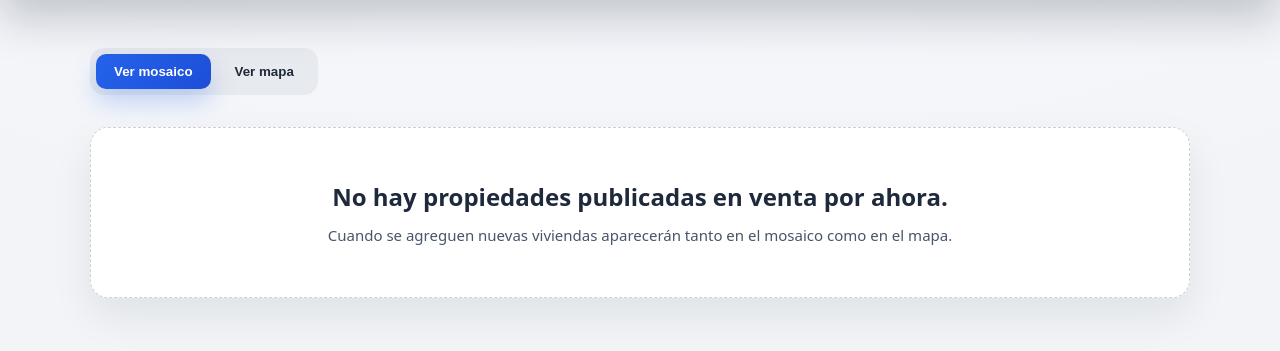
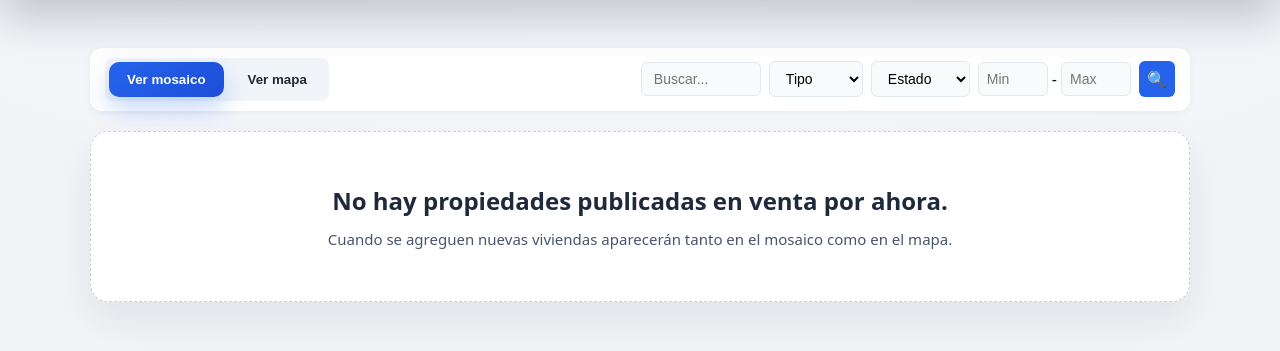
Before and after one commit to felipefe23/Los-villanos, a Flask app: page /ventas in a window 1280 px wide. Shown: the part 213-564 px from the top of the page. Run offline with Flask 3, Linux system fonts and the light colour scheme; data that the repository does not hold is empty; parts of the project's set-up code (start-up, migrations or seed data) failed here and were passed over.

Commit message:
frontend(fr): Implementa búsqueda y filtros en catálogo de ventas - Se añade barra de búsqueda y filtros (tipo, precio, estado) en 'comprador_dashboard.html'. - Se actualiza 'propiedad_service.py' con lógica de filtrado en el servidor.

```diff
--- a/Testing/controladores/vista_controller.py
+++ b/Testing/controladores/vista_controller.py
@@ -176,17 +176,18 @@ def comprador_register_view():
 
 
 # Funcionamiento: Protegido por login (comprador/admin).
-# Obtiene todas las propiedades y usuarios.
-# Filtra las propiedades para mostrar solo las 'activas'.
-# Asocia el nombre del propietario a cada propiedad.
-# Renderiza el panel del comprador con la lista filtrada.
+# Captura los filtros de la URL (request.args).
+# Llama a 'leer_propiedades' pasando esos filtros para obtener la lista reducida.
+# Filtra adicionalmente para asegurar que solo se vean propiedades 'activas'.
+# Asocia el nombre del propietario y renderiza el panel.
 @app.get("/comprador")
 @login_required('comprador', 'administrador', 'admin')
 def comprador_dashboard_view():
-    # Inicio del bloque try para capturar errores
     try:
         valor_uf_actual = obtener_valor_uf_actual()
-        propiedades = leer_propiedades()
+
+        propiedades = leer_propiedades(filtros=request.args)
+
         usuarios = leer_usuarios()
         nombres = {u.get('id'): f"{u.get('nombre','').strip()} {u.get('apellido','').strip()}".strip() for u in usuarios}
         propiedades_filtradas = []
@@ -203,11 +204,9 @@ def comprador_dashboard_view():
             propiedades_filtradas.append(copia)
         return render_template("comprador_dashboard.html", propiedades=propiedades_filtradas, valor_uf=valor_uf_actual)
 
-    # Bloque para capturar el Timeout (devuelve HTML)
     except TimeoutException:
         print(f"ERROR: Timeout en la ruta {request.path}")
         return render_template("error.html", message="La base de datos tardó demasiado en responder (Timeout)."), 504
-    # Bloque para capturar errores generales
     except Exception as e:
         print(f"ERROR: Error general en {request.path}: {e}")
         return render_template("error.html", message=f"Ocurrió un error inesperado: {e}"), 500
@@ -336,24 +335,23 @@ def api_me():
         return jsonify({"error": f"Ocurrió un error inesperado: {e}"}), 500
 
 
-# Funcionamiento: Ruta pública (sin login) para ver propiedades.
-# Obtiene el valor de la UF, todos los usuarios y todas las propiedades.
-# Filtra la lista de propiedades para mostrar solo las 'activas' Y 'en venta'.
-# Renderiza la plantilla 'comprador_dashboard.html' (reutilizándola).
-# El JavaScript de la plantilla se encarga de ocultar las funciones de usuario.
+# Funcionamiento: Ruta pública (sin login) para el catálogo de ventas.
+# Obtiene el valor UF y las propiedades (aplicando filtros de búsqueda desde la URL).
+# Filtra la lista para asegurar que solo se muestren propiedades 'activas' y en estado 'venta'.
+# Renderiza el template 'comprador_dashboard.html' (reutilizando la vista del comprador).
+# Maneja errores de Timeout (504) y excepciones generales (500).
 @app.get("/ventas")
 def ventas_view():
     try:
         valor_uf_actual = obtener_valor_uf_actual()
-        propiedades = leer_propiedades()
-        usuarios = leer_usuarios() # Necesario para los nombres
+        propiedades = leer_propiedades(filtros=request.args) # ¡Mantiene la búsqueda!
+        usuarios = leer_usuarios()
 
-        # (Esto asegura que los datos sean los mismos que en el dashboard)
         nombres = {u.get('id'): f"{u.get('nombre','').strip()} {u.get('apellido','').strip()}".strip() for u in usuarios}
 
         propiedades_venta = []
         for p in propiedades:
-            # Filtramos por 'activo' Y 'venta'
+            # Filtramos solo activas y en venta
             if not p.get('activo', True) or p.get("estado", "").lower() != "venta":
                 continue
 
@@ -361,17 +359,15 @@ def ventas_view():
             prop_id = copia.get('propietario')
             copia['propietario_nombre'] = nombres.get(prop_id) if nombres.get(prop_id) else None
             copia['imagen_portada'] = _imagen_portada(copia)
-
-            # Añadimos la URL de detalle para los popups del mapa
             copia['detalle_url'] = url_for('comprador_propiedad_detalle', propiedad_id=copia.get('id'))
 
             propiedades_venta.append(copia)
+
 
         return render_template(
             "comprador_dashboard.html",
             propiedades=propiedades_venta,
             valor_uf=valor_uf_actual
-            # No pasamos 'usuario', el JS se encargara
         )
 
     except TimeoutException:
--- a/Testing/servicios/propiedad_service.py
+++ b/Testing/servicios/propiedad_service.py
@@ -1,11 +1,62 @@
 from persistencia.base_datos import obtener_propiedades
 
-# Funciones que se utilizan en la ruta de las propiedades
+# Funcionamiento: Lee las propiedades de la BD y aplica filtros si se envían.
+# Argumentos opcionales:
+# - filtros (dict): Diccionario con claves 'q', 'tipo', 'estado', 'min_precio', 'max_precio'.
+# Lógica:
+# 1. Obtiene todas las propiedades.
+# 2. Si hay 'q' (texto), busca coincidencias en nombre, descripción o localización (insensible a mayúsculas).
+# 3. Si hay 'tipo' o 'estado', filtra por coincidencia exacta.
+# 4. Si hay rango de precios, filtra los valores numéricos.
+def leer_propiedades(filtros=None):
+    propiedades = obtener_propiedades()
 
-# Funcionamiento: Abstracción simple para leer propiedades.
-# Llama a 'obtener_propiedades' de la capa de persistencia (base_datos.py) y retorna los resultados.
-def leer_propiedades():
-    return obtener_propiedades()
+    if not filtros:
+        return propiedades
+
+    resultado = []
+
+    q = (filtros.get('q') or '').strip().lower()
+    tipo = (filtros.get('tipo') or '').strip().lower()
+    estado = (filtros.get('estado') or '').strip().lower()
+
+    try:
+        min_precio = int(filtros.get('min_precio') or 0)
+    except ValueError:
+        min_precio = 0
+
+    try:
+        max_precio = int(filtros.get('max_precio') or 0)
+    except ValueError:
+        max_precio = 0
+
+    for p in propiedades:
+        # Filtro de Texto
+        if q:
+            # Buscamos en nombre, ubicación y descripción
+            texto_propiedad = f"{p.get('nombre','')} {p.get('localizacion','')} {p.get('descripcion','')}".lower()
+            if q not in texto_propiedad:
+                continue # Si no encuentra el texto, salta a la siguiente propiedad
+
+        # Filtro Tipo
+        if tipo and str(p.get('tipo', '')).lower() != tipo:
+            continue
+
+        # Filtro Estado
+        if estado and str(p.get('estado', '')).lower() != estado:
+            continue
+
+        # Filtro Precio
+        precio = int(p.get('precio') or 0)
+        if min_precio > 0 and precio < min_precio:
+            continue
+        if max_precio > 0 and precio > max_precio:
+            continue
+
+        # Si pasa todos los filtros, se agrega
+        resultado.append(p)
+
+    return resultado
 
 
 # Funcionamiento: Función interna de ayuda (helper).
--- a/Testing/static/css/comprador_dashboard.css
+++ b/Testing/static/css/comprador_dashboard.css
@@ -349,3 +349,92 @@ body {
         height: 420px;
     }
 }
+
+.barra-herramientas {
+    display: flex;
+    justify-content: space-between;
+    align-items: center;
+    background-color: #fff;
+    padding: 10px 15px;
+    border-radius: 12px;
+    box-shadow: 0 2px 8px rgba(0,0,0,0.05);
+    margin-bottom: 20px;
+    flex-wrap: wrap;
+    gap: 15px;
+}
+
+.selector-vistas {
+    margin-bottom: 0;
+    background: #f1f5f9;
+    border-radius: 8px;
+    padding: 4px;
+}
+
+.form-busqueda-inline {
+    display: flex;
+    gap: 8px;
+    align-items: center;
+    flex-grow: 1;
+    justify-content: flex-end;
+}
+
+.form-busqueda-inline input,
+.form-busqueda-inline select {
+    padding: 8px 12px;
+    border: 1px solid #e2e8f0;
+    border-radius: 6px;
+    font-size: 14px;
+    background-color: #f8fafc;
+    max-width: 120px;
+}
+
+.grupo-precio {
+    display: flex;
+    align-items: center;
+    gap: 4px;
+}
+.grupo-precio input {
+    width: 70px;
+    padding: 8px;
+}
+
+.btn-buscar {
+    background: #2563eb;
+    color: white;
+    border: none;
+    width: 36px;
+    height: 36px;
+    border-radius: 6px;
+    cursor: pointer;
+    font-size: 16px;
+    display: grid;
+    place-items: center;
+}
+
+.btn-reset {
+    text-decoration: none;
+    color: #64748b;
+    font-weight: bold;
+    font-size: 20px;
+    padding: 0 8px;
+}
+
+@media (max-width: 900px) {
+    .barra-herramientas {
+        flex-direction: column;
+        align-items: stretch;
+    }
+    .selector-vistas {
+        justify-content: center;
+        display: flex;
+    }
+    .form-busqueda-inline {
+        flex-wrap: wrap;
+        justify-content: space-between;
+    }
+    .form-busqueda-inline input,
+    .form-busqueda-inline select {
+        flex-grow: 1;
+        max-width: none;
+    }
+}
--- a/Testing/templates/comprador_dashboard.html
+++ b/Testing/templates/comprador_dashboard.html
@@ -40,11 +40,40 @@
     </header>
 
     <main class="contenedor principal">
-        <div class="selector-vistas" role="tablist" aria-label="Selector de vista">
-            <button class="btn-opcion activa" data-target="mosaico" role="tab" aria-selected="true">Ver mosaico</button>
-            <button class="btn-opcion" data-target="mapa" role="tab" aria-selected="false">Ver mapa</button>
+        </section>
+        <div class="barra-herramientas">
+            <div class="selector-vistas" role="tablist" aria-label="Selector de vista">
+                <button class="btn-opcion activa" data-target="mosaico" role="tab" aria-selected="true">Ver mosaico</button>
+                <button class="btn-opcion" data-target="mapa" role="tab" aria-selected="false">Ver mapa</button>
+            </div>
+            <form action="" method="GET" class="form-busqueda-inline">
+                <input type="text" name="q" placeholder="Buscar..." value="{{ request.args.get('q', '') }}">
+
+                <select name="tipo">
+                    <option value="">Tipo</option>
+                    <option value="Casa" {% if request.args.get('tipo') == 'Casa' %}selected{% endif %}>Casa</option>
+                    <option value="Departamento" {% if request.args.get('tipo') == 'Departamento' %}selected{% endif %}>Depto</option>
+                    <option value="Terreno" {% if request.args.get('tipo') == 'Terreno' %}selected{% endif %}>Terreno</option>
+                </select>
+
+                <select name="estado">
+                    <option value="">Estado</option>
+                    <option value="venta" {% if request.args.get('estado') == 'venta' %}selected{% endif %}>Venta</option>
+                    <option value="arriendo" {% if request.args.get('estado') == 'arriendo' %}selected{% endif %}>Arriendo</option>
+                </select>
+
+                <div class="grupo-precio">
+                    <input type="number" name="min_precio" placeholder="Min" value="{{ request.args.get('min_precio', '') }}">
+                    <span>-</span>
+                    <input type="number" name="max_precio" placeholder="Max" value="{{ request.args.get('max_precio', '') }}">
+                </div>
+
+                <button type="submit" class="btn-buscar">🔍</button>
+                {% if request.args %}
+                    <a href="{{ request.path }}" class="btn-reset" title="Limpiar">×</a>
+                {% endif %}
+            </form>
         </div>
-
         <section id="vista-mosaico" class="vista activa" role="tabpanel" aria-label="Mosaico de propiedades">
             {% if propiedades %}
                 <div class="mosaico">
```
